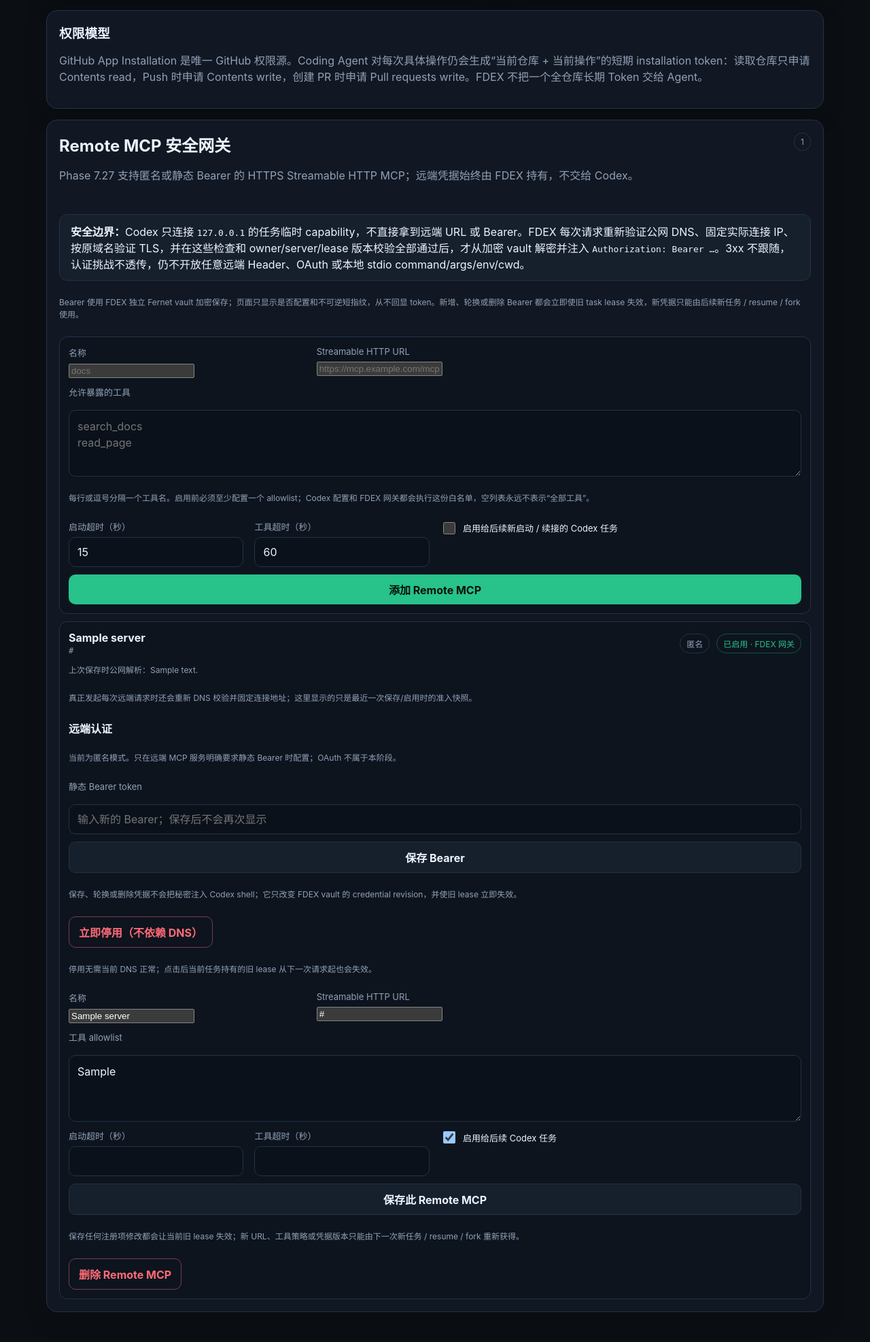
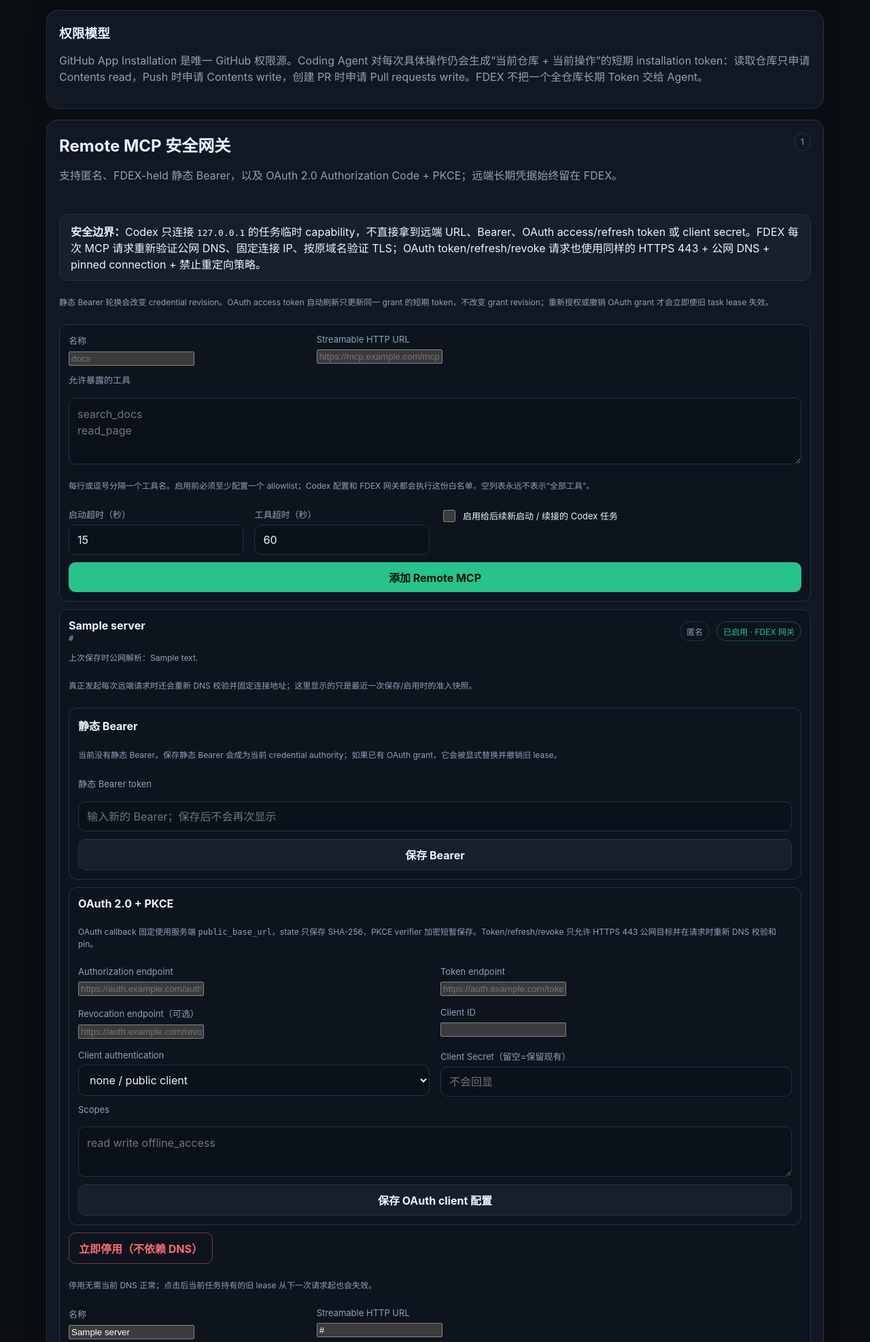
Before and after one commit to b8vipvip/fdex, a Python web app: template server/app/templates/user_agent_settings.html in a window 1280 px wide. Shown: the part 594-2568 px from the top of the page at 68% size. Before the commit the page ends 2524 px from the top, so only its background shows below. Run offline with Jinja, Linux system fonts and the light colour scheme; the template is opened without the code that fills it: most values are stand-ins (such as "Sample title", 1, 10 or a date in 2020).

Commit message:
Phase 7.28: add OAuth controls to Remote MCP settings

```diff
--- a/server/app/templates/user_agent_settings.html
+++ b/server/app/templates/user_agent_settings.html
@@ -50,14 +50,14 @@
     <div class="card-head">
       <div>
         <h2>Remote MCP 安全网关</h2>
-        <p>Phase 7.27 支持匿名或静态 Bearer 的 HTTPS Streamable HTTP MCP；远端凭据始终由 FDEX 持有，不交给 Codex。</p>
+        <p>支持匿名、FDEX-held 静态 Bearer，以及 OAuth 2.0 Authorization Code + PKCE；远端长期凭据始终留在 FDEX。</p>
       </div>
       <span class="badge">{{ remote_mcp_servers|length }}</span>
     </div>
     <div class="alert alert-warning">
-      <strong>安全边界：</strong>Codex 只连接 <code>127.0.0.1</code> 的任务临时 capability，不直接拿到远端 URL 或 Bearer。FDEX 每次请求重新验证公网 DNS、固定实际连接 IP、按原域名验证 TLS，并在这些检查和 owner/server/lease 版本校验全部通过后，才从加密 vault 解密并注入 <code>Authorization: Bearer …</code>。3xx 不跟随，认证挑战不透传，仍不开放任意远端 Header、OAuth 或本地 stdio command/args/env/cwd。
+      <strong>安全边界：</strong>Codex 只连接 <code>127.0.0.1</code> 的任务临时 capability，不直接拿到远端 URL、Bearer、OAuth access/refresh token 或 client secret。FDEX 每次 MCP 请求重新验证公网 DNS、固定连接 IP、按原域名验证 TLS；OAuth token/refresh/revoke 请求也使用同样的 HTTPS 443 + 公网 DNS + pinned connection + 禁止重定向策略。
     </div>
-    <p class="fine">Bearer 使用 FDEX 独立 Fernet vault 加密保存；页面只显示是否配置和不可逆短指纹，从不回显 token。新增、轮换或删除 Bearer 都会立即使旧 task lease 失效，新凭据只能由后续新任务 / resume / fork 使用。</p>
+    <p class="fine">静态 Bearer 轮换会改变 credential revision。OAuth access token 自动刷新只更新同一 grant 的短期 token，不改变 grant revision；重新授权或撤销 OAuth grant 才会立即使旧 task lease 失效。</p>
 
     <form action="/account/agent/runtime/mcp" method="post" class="stack repo">
       <input type="hidden" name="csrf_token" value="{{ csrf_token }}">
@@ -79,6 +79,7 @@
     {% if remote_mcp_servers %}
       {% for server in remote_mcp_servers %}
       {% set credential = remote_mcp_credentials.get(server.id) %}
+      {% set oauth = remote_mcp_oauth.get(server.id) %}
       <article class="repo stack">
         <div class="row between">
           <div>
@@ -86,33 +87,77 @@
             <div class="mono fine">{{ server.url }}</div>
           </div>
           <div class="row">
-            {% if credential %}<span class="badge ok">Bearer 已配置 · FDEX 持有</span>{% else %}<span class="badge">匿名</span>{% endif %}
+            {% if credential and credential.auth_type == 'oauth' %}
+              <span class="badge ok">OAuth 已授权 · FDEX 持有</span>
+            {% elif credential and credential.auth_type == 'bearer' %}
+              <span class="badge ok">Bearer 已配置 · FDEX 持有</span>
+            {% else %}
+              <span class="badge">匿名</span>
+            {% endif %}
             {% if server.enabled %}<span class="badge ok">已启用 · FDEX 网关</span>{% else %}<span class="badge">已停用</span>{% endif %}
           </div>
         </div>
         <div class="fine">上次保存时公网解析：{% if server.resolved_addresses %}{{ server.resolved_addresses|join(', ') }}{% else %}未记录{% endif %}</div>
         <p class="fine">真正发起每次远端请求时还会重新 DNS 校验并固定连接地址；这里显示的只是最近一次保存/启用时的准入快照。</p>
 
-        <section class="stack">
-          <div><strong>远端认证</strong></div>
-          {% if credential %}
-          <p class="fine">静态 Bearer 已加密保存。不可逆指纹：<span class="mono">{{ credential.fingerprint }}</span> · 最近更新 {{ credential.updated_at }}。FDEX 不会在页面、账号导出或 Codex 配置中返回 token。</p>
+        <section class="stack repo">
+          <div><strong>静态 Bearer</strong></div>
+          {% if credential and credential.auth_type == 'bearer' %}
+          <p class="fine">已加密保存。不可逆指纹：<span class="mono">{{ credential.fingerprint }}</span> · 最近更新 {{ credential.updated_at }}。页面、账号导出和 Codex 配置均不会返回 token。</p>
           {% else %}
-          <p class="fine">当前为匿名模式。只在远端 MCP 服务明确要求静态 Bearer 时配置；OAuth 不属于本阶段。</p>
+          <p class="fine">当前没有静态 Bearer。保存静态 Bearer 会成为当前 credential authority；如果已有 OAuth grant，它会被显式替换并撤销旧 lease。</p>
           {% endif %}
           <form action="/account/agent/runtime/mcp/{{ server.id }}/bearer" method="post" class="stack">
             <input type="hidden" name="csrf_token" value="{{ csrf_token }}">
             <label>静态 Bearer token</label>
             <input type="password" name="bearer_token" maxlength="8192" autocomplete="off" spellcheck="false" placeholder="输入新的 Bearer；保存后不会再次显示" required>
-            <button class="secondary" type="submit">{% if credential %}轮换 Bearer{% else %}保存 Bearer{% endif %}</button>
+            <button class="secondary" type="submit">{% if credential and credential.auth_type == 'bearer' %}轮换 Bearer{% else %}保存 Bearer{% endif %}</button>
           </form>
-          {% if credential %}
-          <form action="/account/agent/runtime/mcp/{{ server.id }}/bearer/delete" method="post" onsubmit="return confirm('确定删除这个 Bearer 吗？现有任务的旧 lease 会立即失效，后续任务将回到匿名模式。');">
+          {% if credential and credential.auth_type == 'bearer' %}
+          <form action="/account/agent/runtime/mcp/{{ server.id }}/bearer/delete" method="post" onsubmit="return confirm('确定删除这个 Bearer 吗？现有任务旧 lease 会立即失效。');">
             <input type="hidden" name="csrf_token" value="{{ csrf_token }}">
             <button class="danger-button" type="submit">删除 Bearer</button>
           </form>
           {% endif %}
-          <p class="fine">保存、轮换或删除凭据不会把秘密注入 Codex shell；它只改变 FDEX vault 的 credential revision，并使旧 lease 立即失效。</p>
+        </section>
+
+        <section class="stack repo">
+          <div class="row between"><strong>OAuth 2.0 + PKCE</strong>{% if oauth %}<span class="badge">已配置 client</span>{% endif %}</div>
+          <p class="fine">OAuth callback 固定使用服务端 <code>public_base_url</code>，state 只保存 SHA-256，PKCE verifier 加密短暂保存。Token/refresh/revoke 只允许 HTTPS 443 公网目标并在请求时重新 DNS 校验和 pin。</p>
+          <form action="/account/agent/runtime/mcp/{{ server.id }}/oauth/config" method="post" class="stack">
+            <input type="hidden" name="csrf_token" value="{{ csrf_token }}">
+            <div class="grid">
+              <div class="span-6"><label>Authorization endpoint</label><input name="authorization_url" type="url" maxlength="2048" value="{{ oauth.authorization_url if oauth else '' }}" placeholder="https://auth.example.com/authorize" required></div>
+              <div class="span-6"><label>Token endpoint</label><input name="token_url" type="url" maxlength="2048" value="{{ oauth.token_url if oauth else '' }}" placeholder="https://auth.example.com/token" required></div>
+              <div class="span-6"><label>Revocation endpoint（可选）</label><input name="revocation_url" type="url" maxlength="2048" value="{{ oauth.revocation_url if oauth else '' }}" placeholder="https://auth.example.com/revoke"></div>
+              <div class="span-6"><label>Client ID</label><input name="client_id" maxlength="512" value="{{ oauth.client_id if oauth else '' }}" required></div>
+              <div class="span-6"><label>Client authentication</label><select name="client_auth_method"><option value="none" {% if not oauth or oauth.client_auth_method == 'none' %}selected{% endif %}>none / public client</option><option value="client_secret_post" {% if oauth and oauth.client_auth_method == 'client_secret_post' %}selected{% endif %}>client_secret_post</option><option value="client_secret_basic" {% if oauth and oauth.client_auth_method == 'client_secret_basic' %}selected{% endif %}>client_secret_basic</option></select></div>
+              <div class="span-6"><label>Client Secret（留空=保留现有）</label><input name="client_secret" type="password" maxlength="16384" autocomplete="off" spellcheck="false" placeholder="不会回显"></div>
+            </div>
+            <label>Scopes</label><textarea name="scopes" rows="2" maxlength="5000" placeholder="read write offline_access">{{ oauth.scopes|join(' ') if oauth else '' }}</textarea>
+            <button class="secondary" type="submit">保存 OAuth client 配置</button>
+          </form>
+          {% if oauth %}
+          <div class="row">
+            <form action="/account/agent/runtime/mcp/{{ server.id }}/oauth/start" method="post">
+              <input type="hidden" name="csrf_token" value="{{ csrf_token }}">
+              <button class="primary" type="submit">{% if credential and credential.auth_type == 'oauth' %}重新 OAuth 授权{% else %}开始 OAuth 授权{% endif %}</button>
+            </form>
+            {% if credential and credential.auth_type == 'oauth' %}
+            <form action="/account/agent/runtime/mcp/{{ server.id }}/oauth/revoke" method="post" onsubmit="return confirm('确定撤销当前 OAuth grant 吗？');">
+              <input type="hidden" name="csrf_token" value="{{ csrf_token }}">
+              <button class="danger-button" type="submit">撤销 OAuth grant</button>
+            </form>
+            {% endif %}
+            <form action="/account/agent/runtime/mcp/{{ server.id }}/oauth/delete" method="post" onsubmit="return confirm('确定删除 OAuth 配置吗？若当前是 OAuth grant，会先按配置尝试远端撤销。');">
+              <input type="hidden" name="csrf_token" value="{{ csrf_token }}">
+              <button class="danger-button" type="submit">删除 OAuth 配置</button>
+            </form>
+          </div>
+          {% endif %}
+          {% if credential and credential.auth_type == 'oauth' %}
+          <p class="fine">当前 OAuth grant 指纹：<span class="mono">{{ credential.fingerprint }}</span> · grant revision 不随正常 access-token refresh 改变；重新授权/撤销才改变授权边界。</p>
+          {% endif %}
         </section>
 
         {% if server.enabled %}
@@ -138,8 +183,8 @@
           </div>
           <button class="secondary" type="submit">保存此 Remote MCP</button>
         </form>
-        <p class="fine">保存任何注册项修改都会让当前旧 lease 失效；新 URL、工具策略或凭据版本只能由下一次新任务 / resume / fork 重新获得。</p>
-        <form action="/account/agent/runtime/mcp/{{ server.id }}/delete" method="post" onsubmit="return confirm('确定删除这个 Remote MCP 注册项及其 FDEX 凭据吗？');">
+        <p class="fine">保存任何注册项修改都会让当前旧 lease 失效；新 URL、工具策略或凭据 grant 只能由下一次新任务 / resume / fork 重新获得。</p>
+        <form action="/account/agent/runtime/mcp/{{ server.id }}/delete" method="post" onsubmit="return confirm('确定删除这个 Remote MCP 注册项及其 FDEX 凭据/OAuth 配置吗？');">
           <input type="hidden" name="csrf_token" value="{{ csrf_token }}">
           <button class="danger-button" type="submit">删除 Remote MCP</button>
         </form>
```
